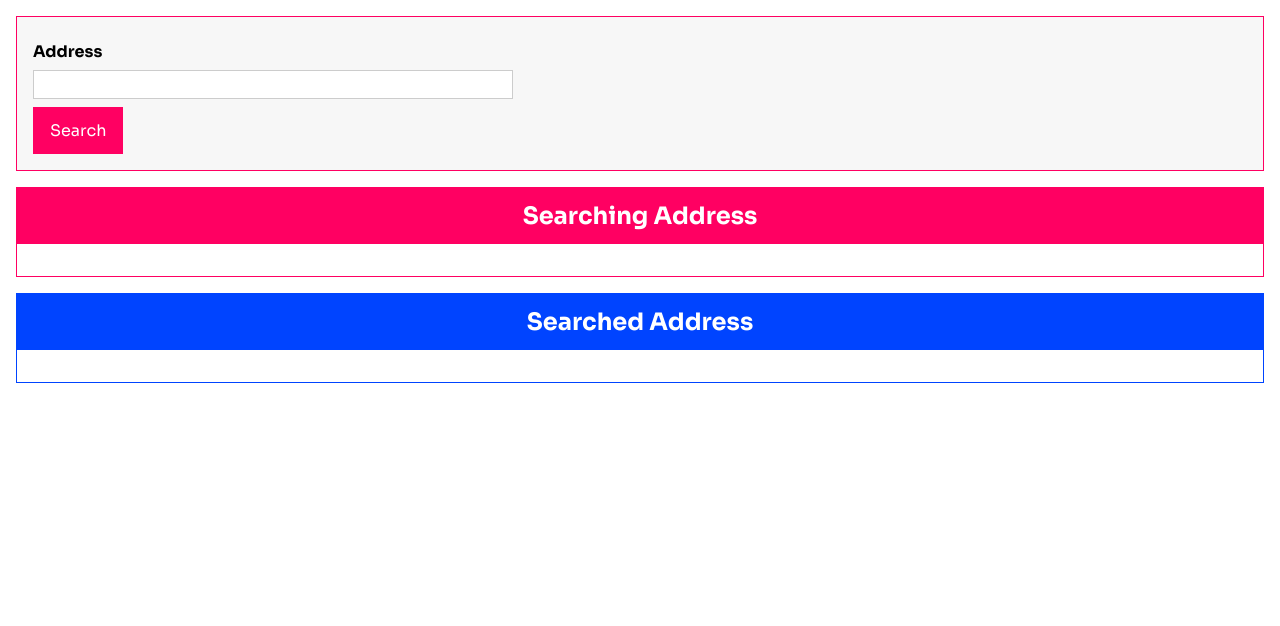
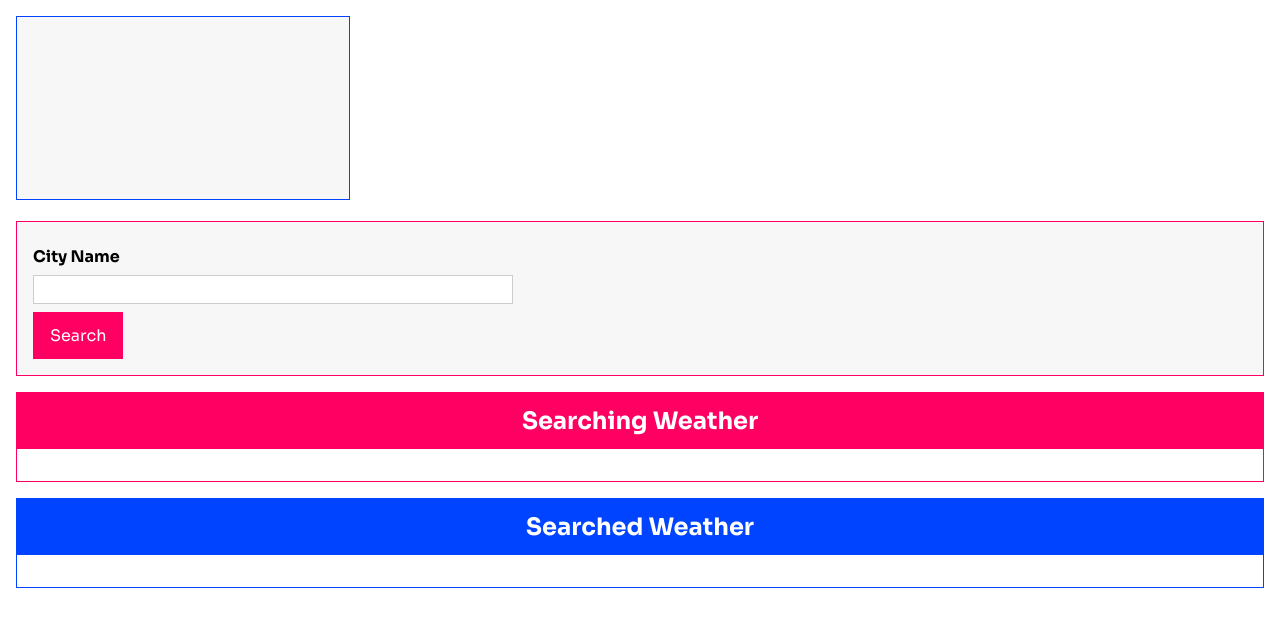
Before and after one commit to dayou0420/CRT-09, a website built with webpack: page public/index.html in a window 1280 px wide. Built offline with nearby package versions, Linux system fonts and the light colour scheme.

Commit message:
edit src/app.ts -> 134, 135, 136, 137

```diff
--- a/public/index.html
+++ b/public/index.html
@@ -10,10 +10,11 @@
         <script src="./dist/bundle.js" defer></script>
     </head>
     <body>
+        <canvas id="daily"></canvas>
         <template id="geocoding-input">
             <form>
                 <div class="form-control">
-                    <label for="address">Address</label>
+                    <label for="address">City Name</label>
                     <input type="text" id="address" />
                 </div>
                 <button type="submit">Search</button>
@@ -38,6 +39,5 @@
             </section>
         </template>
         <div id="app"></div>
-        <canvas id="daily"></canvas>
     </body>
 </html>
--- a/public/style.css
+++ b/public/style.css
@@ -101,3 +101,11 @@ button:active {
   border: 1px solid #ff0062;
   background: #f7f7f7;
 }
+#daily {
+  margin-top: 1rem;
+  margin-right: 1rem;
+  margin-left: 1rem;
+  padding: 1rem;
+  border: 1px solid #0044ff;
+  background: #f7f7f7;
+}
--- a/src/app.ts
+++ b/src/app.ts
@@ -1,5 +1,14 @@
 declare var Chart: any;
 declare var myChart: any;
+interface Draggable {
+    dragStartHandler(event: DragEvent): void;
+    dragEndHandler(event: DragEvent): void;
+}
+interface DragTarget {
+    dragOverHandler(event: DragEvent): void;
+    dropHandler(event: DragEvent): void;
+    dragLeaveHandler(event: DragEvent): void;
+}
 enum GeocodingStatus {
     Active, Finished
 }
@@ -54,6 +63,16 @@ class GeocodingState extends State<Geocoding> {
             GeocodingStatus.Active
         );
         this.geocodings.push(newGeocoding);
+        this.updateListeners();
+    }
+    moveGeocoding(geocodingId: string, newStatus: GeocodingStatus) {
+        const geocoding = this.geocodings.find(geo => geo.id === geocodingId);
+        if (geocoding && geocoding.status !== newStatus) {
+            geocoding.status = newStatus;
+            this.updateListeners();
+        }
+    }
+    private updateListeners() {
         for (const listenerFn of this.listeners) {
             listenerFn(this.geocodings.slice());
         }
@@ -64,6 +83,22 @@ interface Validatable {
     value: string;
     required: boolean;
     minLength?: number;
+}
+function autobind(
+    _: any,
+    _2: string,
+    descriptor: PropertyDescriptor
+) {
+    const originalMethod = descriptor.value;
+    const adjDescriptor: PropertyDescriptor = {
+        configurable: true,
+        enumerable: false,
+        get() {
+            const boundFn = originalMethod.bind(this);
+            return boundFn;
+        },
+    };
+    return adjDescriptor;
 }
 function validate(validatableInput: Validatable) {
     let isValid = true;
@@ -103,7 +138,8 @@ abstract class Component<T extends HTMLElement, U extends HTMLElement> {
         );
     }
 }
-class GeocodingItem extends Component<HTMLUListElement, HTMLLIElement> {
+class GeocodingItem extends Component<HTMLUListElement, HTMLLIElement>
+    implements Draggable {
     private geocoding: Geocoding;
     get temp() {
         return this.geocoding.temp.toString() + ' °';
@@ -120,7 +156,18 @@ class GeocodingItem extends Component<HTMLUListElement, HTMLLIElement> {
         this.configure();
         this.renderContent();
     }
+    @autobind
+    dragStartHandler(event: DragEvent) {
+        event.dataTransfer!.setData('text/plain', this.geocoding.id);
+        event.dataTransfer!.effectAllowed = 'move';
+    }
+    dragEndHandler(_: DragEvent) {
+        this.element.addEventListener('dragstart', this.dragStartHandler);
+        this.element.addEventListener('dragend', this.dragEndHandler);
+    }
     configure() {
+        this.element.addEventListener('dragstart', this.dragStartHandler);
+        this.element.addEventListener('dragend', this.dragEndHandler);
     }
     renderContent() {
         this.element.querySelector('#city')!.textContent = this.geocoding.city;
@@ -132,7 +179,8 @@ class GeocodingItem extends Component<HTMLUListElement, HTMLLIElement> {
         this.element.querySelector('#speed')!.textContent = this.speed;
     }
 }
-class GeocodingList extends Component<HTMLDivElement, HTMLElement> {
+class GeocodingList extends Component<HTMLDivElement, HTMLElement>
+    implements DragTarget {
     assignedGeocodings: Geocoding[];
     constructor(private type: 'active' | 'finished') {
         super('geocoding-list', 'app', false, `${type}-geocodings`);
@@ -140,7 +188,31 @@ class GeocodingList extends Component<HTMLDivElement, HTMLElement> {
         this.configure();
         this.renderContent();
     }
+    @autobind
+    dragOverHandler(event: DragEvent) {
+        if (event.dataTransfer && event.dataTransfer.types[0] === 'text/plain') {
+            event.preventDefault();
+            const listEl = this.element.querySelector('ul')!;
+            listEl.classList.add('droppable');
+        }
+    }
+    @autobind
+    dropHandler(event: DragEvent) {
+        const geoId = event.dataTransfer!.getData('text/plain');
+        geocodingState.moveGeocoding(
+            geoId,
+            this.type === 'active' ? GeocodingStatus.Active : GeocodingStatus.Finished
+        );
+    }
+    @autobind
+    dragLeaveHandler(_: DragEvent) {
+        const listEl = this.element.querySelector('ul')!;
+        listEl.classList.remove('droppable');
+    }
     configure() {
+        this.element.addEventListener('dragover', this.dragOverHandler);
+        this.element.addEventListener('drop', this.dropHandler);
+        this.element.addEventListener('dragleave', this.dragLeaveHandler);
         geocodingState.addListener((geocodings: Geocoding[]) => {
             const relevantGeocodings = geocodings.filter(geo => {
                 if (this.type === 'active') {
@@ -156,7 +228,7 @@ class GeocodingList extends Component<HTMLDivElement, HTMLElement> {
         const listId = `${this.type}-geocoding-list`;
         this.element.querySelector('ul')!.id = listId;
         this.element.querySelector('h2')!.textContent =
-            this.type === 'active' ? 'Searching Address' : 'Searched Address';
+            this.type === 'active' ? 'Searching Weather' : 'Searched Weather';
     }
     private renderGeocodings() {
         const listEl = <HTMLUListElement>document.getElementById(`${this.type}-geocoding-list`)!;
@@ -174,7 +246,7 @@ class GeocodingInput extends Component<HTMLDivElement, HTMLFormElement> {
         this.configure();
     }
     configure() {
-        this.element.addEventListener('submit', this.submitHandler.bind(this));
+        this.element.addEventListener('submit', this.submitHandler);
     }
     renderContent() {
     }
@@ -195,6 +267,7 @@ class GeocodingInput extends Component<HTMLDivElement, HTMLFormElement> {
     private clearInputs() {
         this.addressInputElement.value = '';
     }
+    @autobind
     private submitHandler(event: Event) {
         event.preventDefault();
         this.getherUserInput();
```
Also changed, not shown: public/dist/bundle.js, 1 other file.
